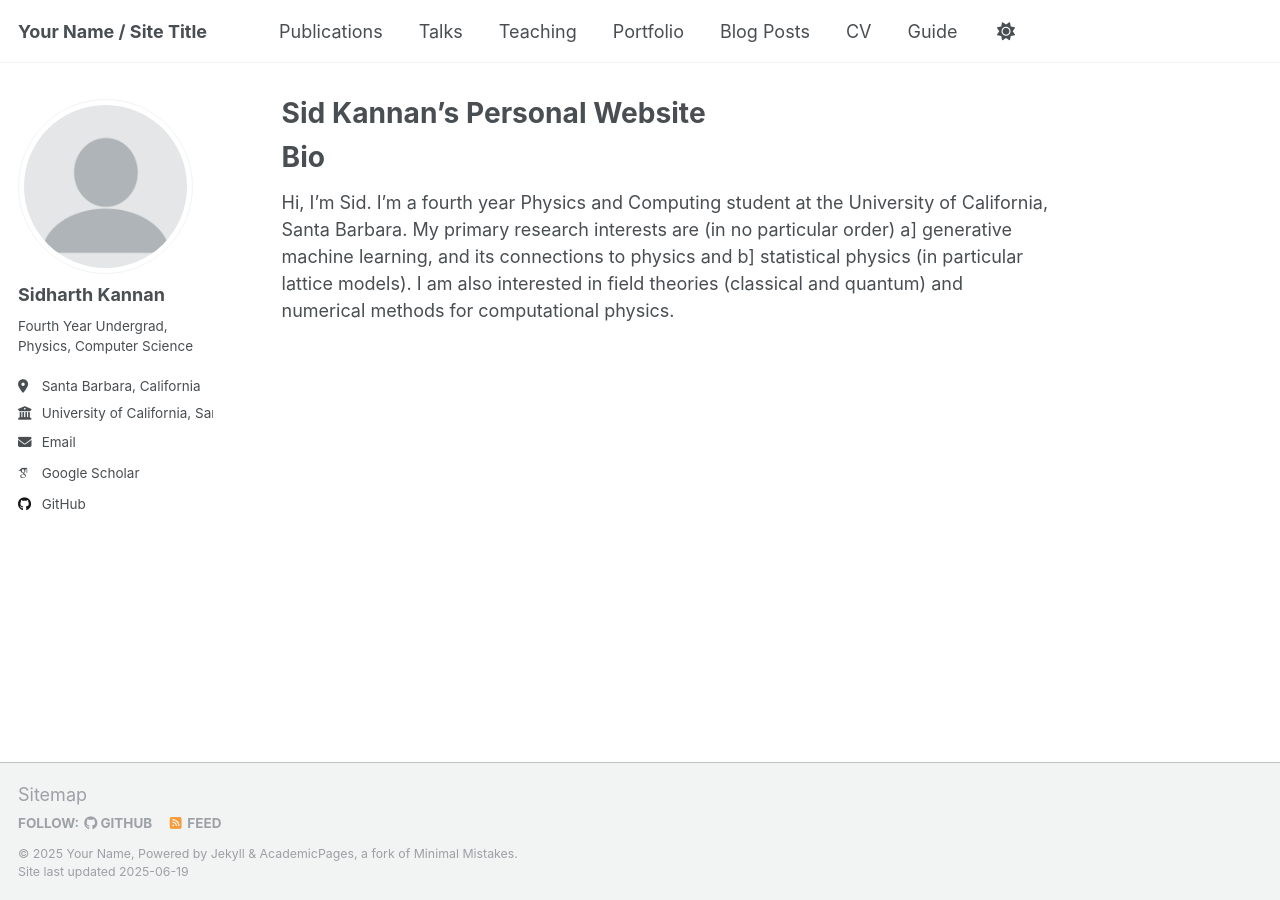
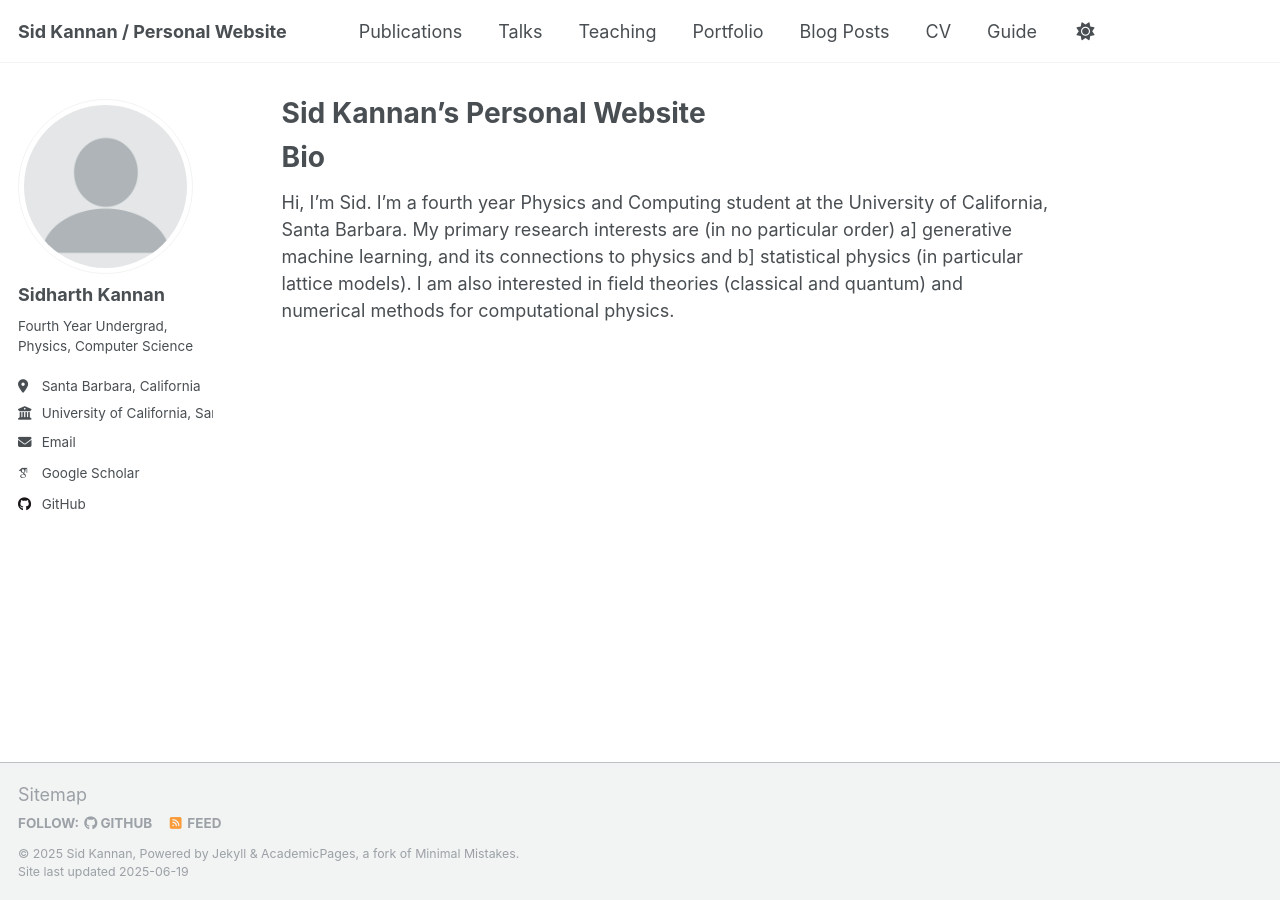
Before and after one commit to sidk2/sidk2.github.io, a Jekyll site: the page built from _pages/about.md, in a window 1280 px wide. Built offline with Jekyll 4.4.1, drawn with Linux system fonts in a browser that asks for light colours; some web fonts are replaced.

Commit message:
fix menu

```diff
--- a/_config.yml
+++ b/_config.yml
@@ -9,9 +9,9 @@
 # Basic Site Settings
 locale                   : "en-US"
 site_theme               : "default"
-title                    : "Your Name / Site Title"
+title                    : "Sid Kannan / Personal Website"
 title_separator          : "-"
-name                     : &name "Your Name"
+name                     : &name "Sid Kannan"
 description              : &description "personal description"
 url                      : https://sidk2.github.io # the base hostname & protocol for your site e.g. "https://[your GitHub username].github.io" or if you already have some other page hosted on Github then use "https://[your GitHub username].github.io/[Your Repo Name]"
 baseurl                  : "" # the subpath of your site, e.g. "/blog"
```
